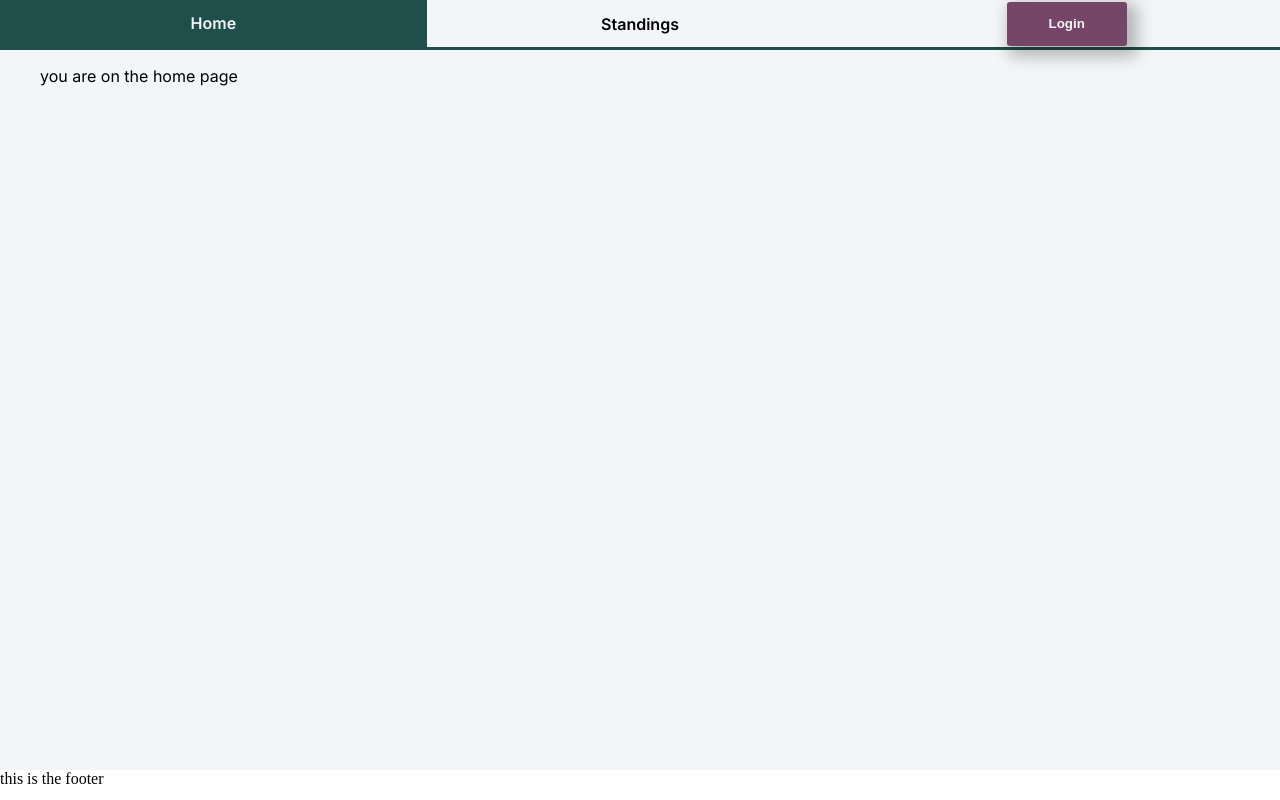
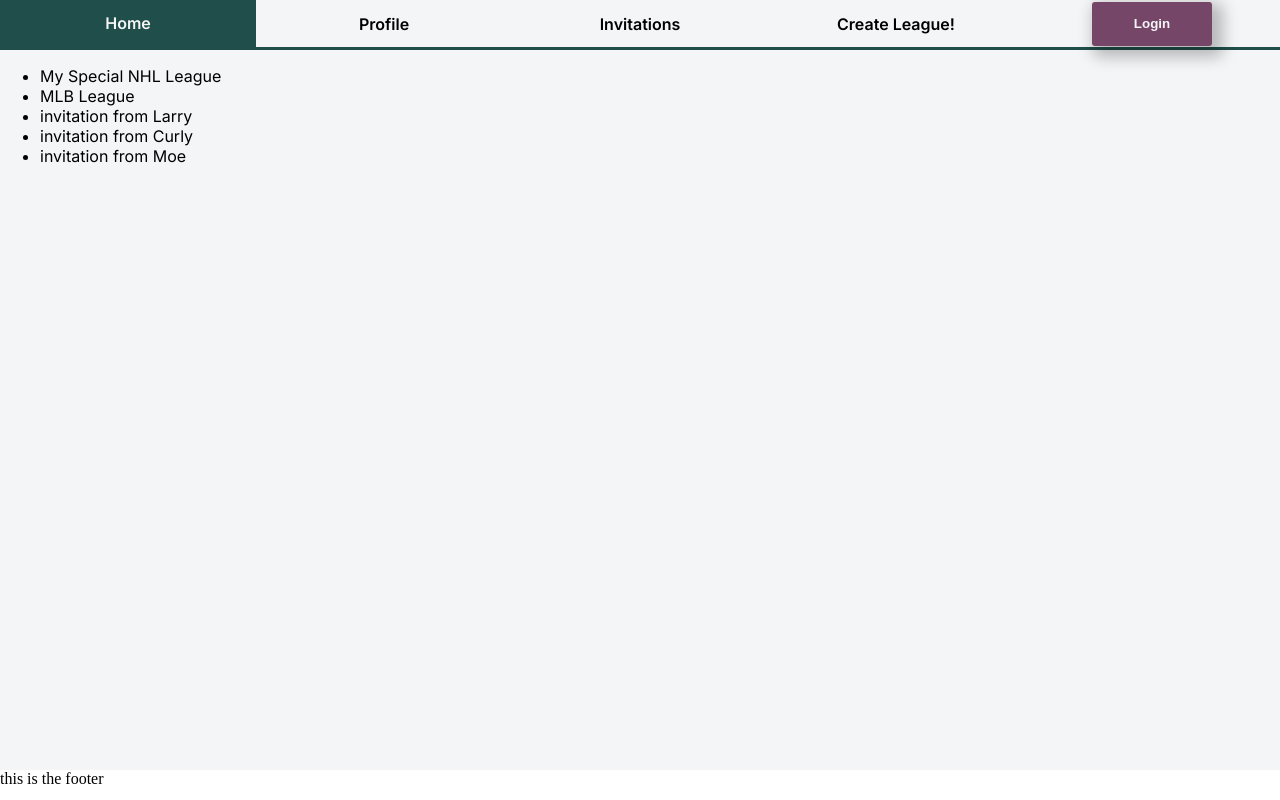
Before and after one commit to TYLER-JM/team-fantasy, a Next.js app: page / in a window 1280 px wide. Built offline with nearby package versions, Linux system fonts and the light colour scheme; no server answers.

Commit message:
updates navheader to display links according to active route

```diff
--- a/src/components/NavHeader.js
+++ b/src/components/NavHeader.js
@@ -11,13 +11,24 @@ const fira = Fira_Sans({subsets: ['latin'], weight: '200'})
 export default function NavHeader() {
   const router = useRouter()
   const [displayed, setDisplayed] = useState(false);
-  const links = [
-    {path: '/', label: 'Home'},
-    {path: '/standings', label: 'Standings'},
-    // {path: '/rosters', label: 'Rosters'},
-    // {path: '/games/upcoming', label: 'Upcoming Games'},
-    // {path: '/games/past', label: 'Past Games'},
-  ]
+  let links = [{path: '/', label: 'Home'},]
+
+  if (router.pathname.startsWith('/league')) {
+    links = [
+      ...links,
+      {path: `/league/${router.query.id}/bets`, label: 'Bets'},
+      {path: `/league/${router.query.id}/standings`, label: 'Standings'},
+      {path: `/league/${router.query.id}/rosters`, label: 'Rosters'},
+      {path: `/league/${router.query.id}/games/upcoming`, label: 'Upcoming Games'},
+    ]
+  } else {
+    links = [
+      {path: '/', label: 'Home'},
+      {path: '/profile', label: 'Profile'},
+      {path: '/invitations', label: 'Invitations'},
+      {path: '/create-league', label: 'Create League!'},
+    ]
+  }
 
   return (
     <>
--- /dev/null
+++ b/src/pages/create-league/index.tsx
@@ -0,0 +1,5 @@
+export default function CreateLeague() {
+  return (
+    <div className="container">Follow these steps to create a league</div>
+  )
+}
--- a/src/pages/index.tsx
+++ b/src/pages/index.tsx
@@ -1,8 +1,21 @@
+import Link from 'next/link'
 
 export default function Home() {
   return (
     <div className="container">
-      you are on the home page
+      <section>
+        <ul>
+          <li><Link href="/league/123">My Special NHL League</Link></li>
+          <li><Link href="league/456">MLB League</Link></li>
+        </ul>
+      </section>
+      <section>
+        <ul>
+          <li>invitation from Larry</li>
+          <li>invitation from Curly</li>
+          <li>invitation from Moe</li>
+        </ul>
+      </section>
     </div>
   );
 }
--- /dev/null
+++ b/src/pages/invitations/index.tsx
@@ -0,0 +1,5 @@
+export default function Invitations() {
+  return (
+    <div className="container">these are your invitations</div>
+  )
+}
--- a/src/pages/league/[id]/bets.tsx
+++ b/src/pages/league/[id]/bets.tsx
@@ -1,5 +1,5 @@
 export default function BetList() {
   return (
-    <div>you are on the list of Bets page</div>
+    <div className="container">you are on the list of Bets page</div>
   )
 }
--- /dev/null
+++ b/src/pages/profile/index.tsx
@@ -0,0 +1,5 @@
+export default function Profile() {
+  return (
+    <div className="container">you are on your profile page</div>
+  )
+}
```
